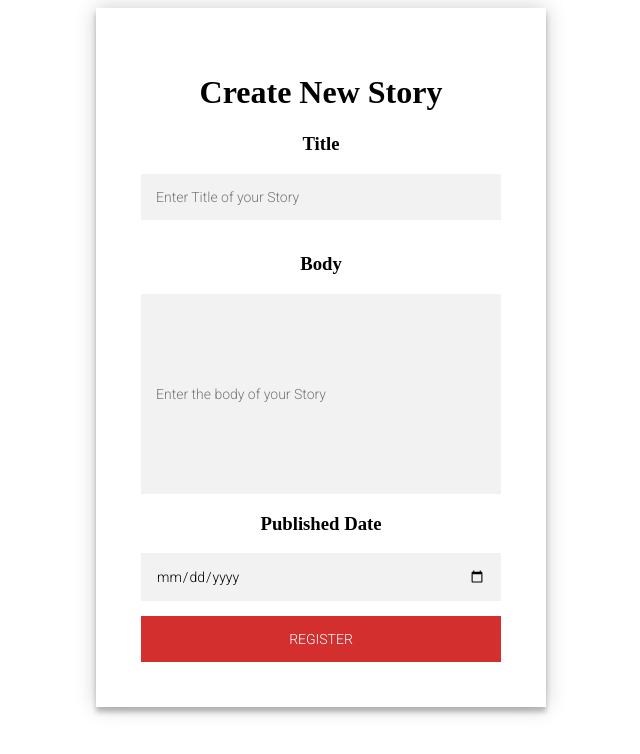
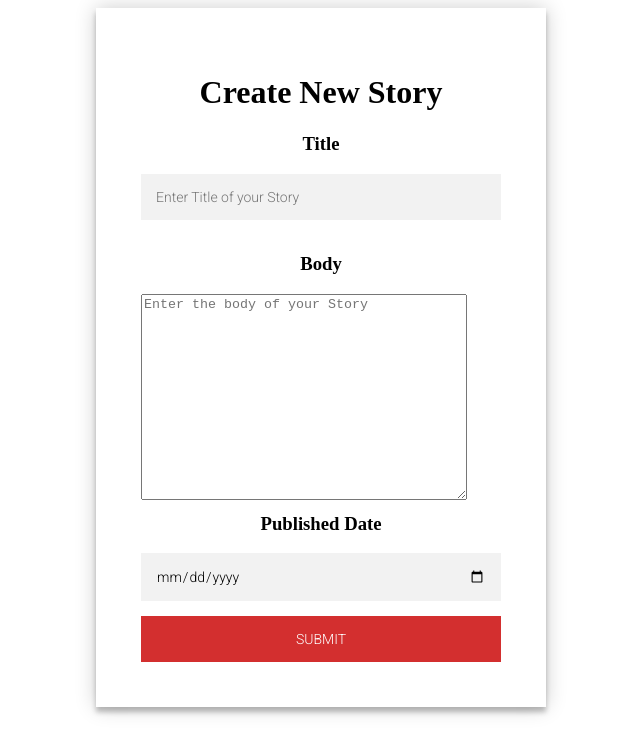
Before and after one commit to Istiakmorsalin/Stories, an Angular app in the folder Story_Client/: page /create-story in a window 1280 px wide. Shown: the top 754 px of the page, without its empty margins (319-959 px from the left). Built offline with nearby package versions, Linux system fonts and the light colour scheme.

Commit message:
[Task: #Phase 6] Subject: web app [Description]  - some design changed Signed-off-by: Istiak Morsalin <anik.cse@gmail.com>

```diff
--- a/Story_Client/src/app/login/login.component.ts
+++ b/Story_Client/src/app/login/login.component.ts
@@ -67,18 +67,14 @@ export class LoginComponent implements OnInit {
    this.service
      .doLogin(formData)
      .subscribe((response) => {
-       debugger;
-       console.log(response)
          this.submitted = !this.submitted;
-         console.log(response)
-         debugger
          localStorage.setItem("accessToken", response.accessToken);
          let alert = new Alert();
          alert.type = 'success';
          alert.title = 'Success';
          alert.message = 'Successfully registered partner';
          this.alert.setAlert(alert);
-          this.router.navigate([`/create-story`]);
+         this.router.navigate([`/story-list`]);
      }, (error) => {
        this.submitted = !this.submitted;
        let alert = new Alert();
--- a/Story_Client/src/app/story/create/create.component.html
+++ b/Story_Client/src/app/story/create/create.component.html
@@ -6,12 +6,12 @@
       <h3>Title</h3>
       <input type="text"  placeholder="Enter Title of your Story" formControlName="title" type="text" required/>
       <h3>Body</h3>
-      <div [ngStyle]="{'height': '200px'}">
-        <input [ngStyle]="{'height': '200px'}" type="text" formControlName="body" placeholder="Enter the body of your Story" required/>
+      <div [ngStyle]="{'height': '200px', 'width': '320px'}">
+        <textarea [ngStyle]="{'height': '200px', 'width': '320px'}" type="text" formControlName="body" placeholder="Enter the body of your Story" required> </textarea>
       </div>
       <h3>Published Date</h3>
       <input type="date" formControlName="publishedAt" placeholder="Enter the body of your Story" required/>
-      <button type="button" type="submit">Register</button>
+      <button type="button" type="submit">Submit</button>
     </form>
   </div>
 </div>
--- a/Story_Client/src/app/story/edit/edit.component.html
+++ b/Story_Client/src/app/story/edit/edit.component.html
@@ -6,9 +6,9 @@
       <h3>Title</h3>
       <input type="text"  placeholder="Enter Title of your Story" formControlName="title" type="text" required/>
       <h3>Body</h3>
-      <div [ngStyle]="{'height': '200px'}">
-        <input [ngStyle]="{'height': '200px'}" type="text" formControlName="body" placeholder="Enter the body of your Story" required/>
-      </div>
+      <div [ngStyle]="{'height': '200px', 'width': '320px'}">
+          <textarea [ngStyle]="{'height': '200px', 'width': '320px'}" type="text" formControlName="body" placeholder="Enter the body of your Story" required> </textarea>
+        </div>
       <h3>Published Date</h3>
       <input type="date" formControlName="publishedAt" placeholder="Enter the body of your Story" required/>
       <button type="button" type="submit">Edit</button>
--- a/Story_Client/src/app/story/edit/edit.component.ts
+++ b/Story_Client/src/app/story/edit/edit.component.ts
@@ -23,6 +23,10 @@ export class EditComponent implements OnInit {
   private storyId;
   private story;
 
+  private titleFormatCtrl: FormControl;
+  private bodyFormCtrl: FormControl;
+
+
    // Form Related Variables
   private form: FormGroup;
   private formControArray = [];
@@ -44,14 +48,18 @@ export class EditComponent implements OnInit {
     .subscribe((params) => this.storyId = params['id']);
     console.log(this.storyId)
     this.fetchStoryById(this.storyId)
-    this.initForm();
+  }
+
+  private initFormCtrl(story) {
+    this.titleFormatCtrl = new FormControl(story.title, [Validators.required]);
+    this.bodyFormCtrl = new FormControl(story.body, [Validators.required]);
   }
 
 
    private initForm(): void {
     this.form = this.formBuilder.group({
-      title: this.title,
-      body: this.body,
+      title: this.titleFormatCtrl,
+      body: this.bodyFormCtrl,
       publishedAt: this.publishedAt
     }, {
         validator: (control: FormControl) => {
@@ -68,9 +76,10 @@ export class EditComponent implements OnInit {
   private fetchStoryById(id) {
     this.service
       .getStoryById(id).subscribe((response) => {
-        console.log(response)
         this.story = response
         console.log(this.story)
+        this.initFormCtrl(this.story)
+        this.initForm();
       });
   }
 
@@ -81,9 +90,8 @@ export class EditComponent implements OnInit {
     console.log(formData);
 
     this.service
-      .createStory(formData)
+      .updateStory(this.storyId,formData)
       .subscribe((response) => {
-        debugger;
         console.log(response)
        this.router.navigate([`/story-list`]);
       }, (error) => {
```
